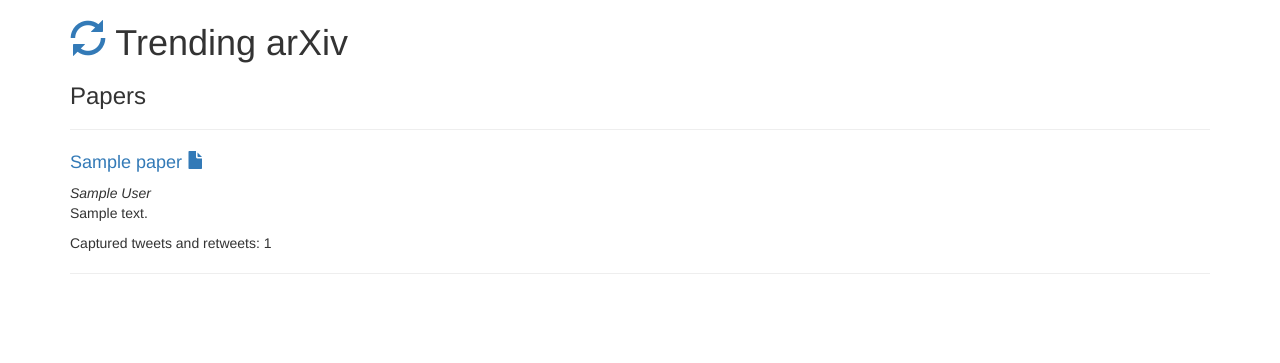
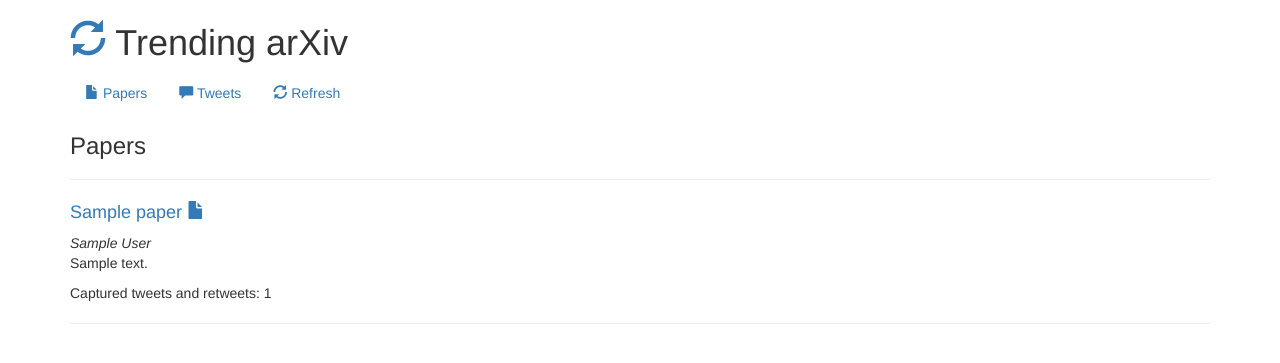
Before and after one commit to Smerity/trending_arxiv, a Flask app: page / in a window 1280 px wide. Shown: the top 363 px of the page. Run offline with Flask 2, Linux system fonts and the light colour scheme; tables that the repository leaves empty hold one stand-in row (values such as "Sample post"); parts of the project's set-up code (start-up, migrations or seed data) failed here and were passed over; some libraries are stand-ins or nearby versions.

Commit message:
Adding a Tweet page showing tweets from newest to oldest

```diff
--- a/main.py
+++ b/main.py
@@ -195,6 +195,10 @@
   data = api.rate_limit_status()
   return str(data)
 
+@app.route('/tweets')
+def show_tweets():
+  return flask.render_template('show_tweets.html', tweets=Tweet.query.order_by(Tweet.id.desc()).all())
+
 @app.route('/')
 def show_all():
   return flask.render_template('show_all.html', papers=Paper.query.order_by(Paper.published.desc()).all())
--- a/templates/layout.html
+++ b/templates/layout.html
@@ -14,6 +14,11 @@
     <a href="/refresh" title="Refresh"><span class="glyphicon glyphicon-refresh" aria-hidden="true"></span></a>
     Trending arXiv
   </h1>
+  <ul class="nav nav-pills">
+    <li role="presentation"><a href="{{ url_for('show_all') }}"><span aria-hidden="true" class="glyphicon glyphicon-file"></span> Papers</a></li>
+    <li role="presentation"><a href="{{ url_for('show_tweets') }}"><span aria-hidden="true" class="glyphicon glyphicon-comment"></span> Tweets</a></li>
+    <li role="presentation"><a href="{{ url_for('refresh') }}"><span class="glyphicon glyphicon-refresh" aria-hidden="true"></span> Refresh</a></li>
+  </ul>
   {% with messages = get_flashed_messages() %}
     {% if messages %}
       {% for message in messages %}
```
Also changed, not shown: templates/show_tweets.html (added, +9 -0 lines).
